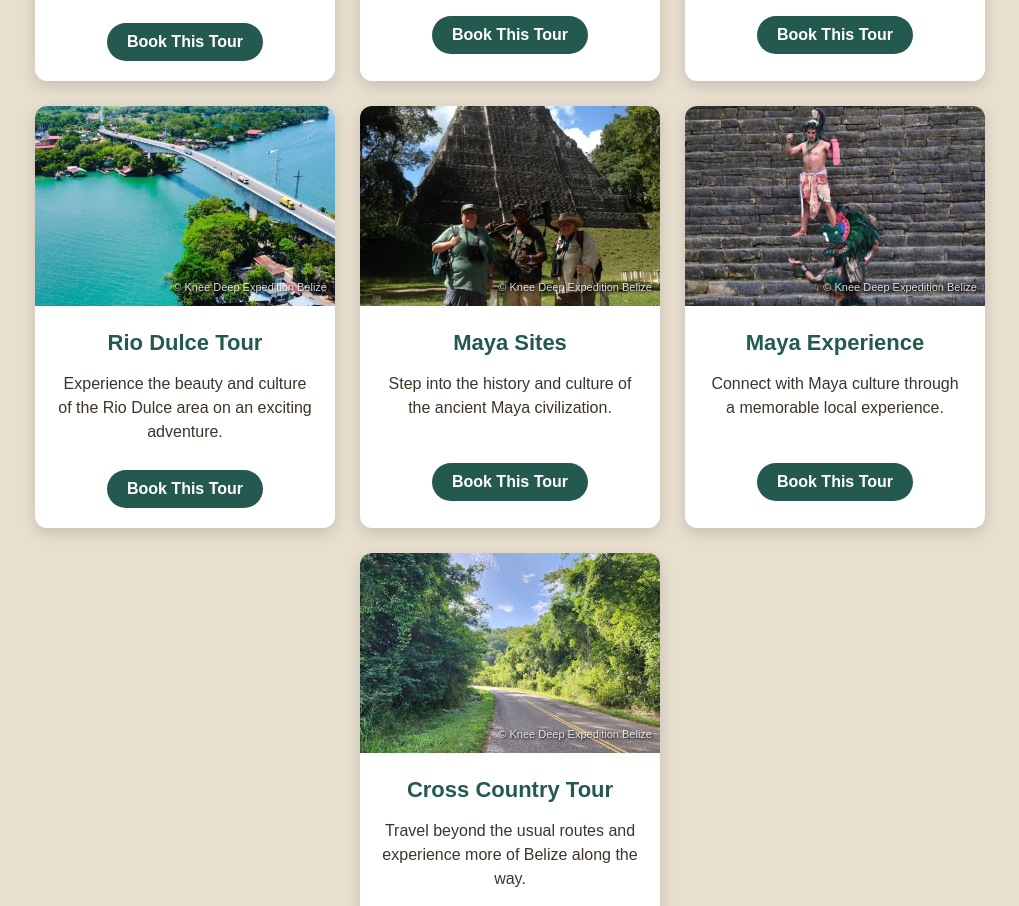
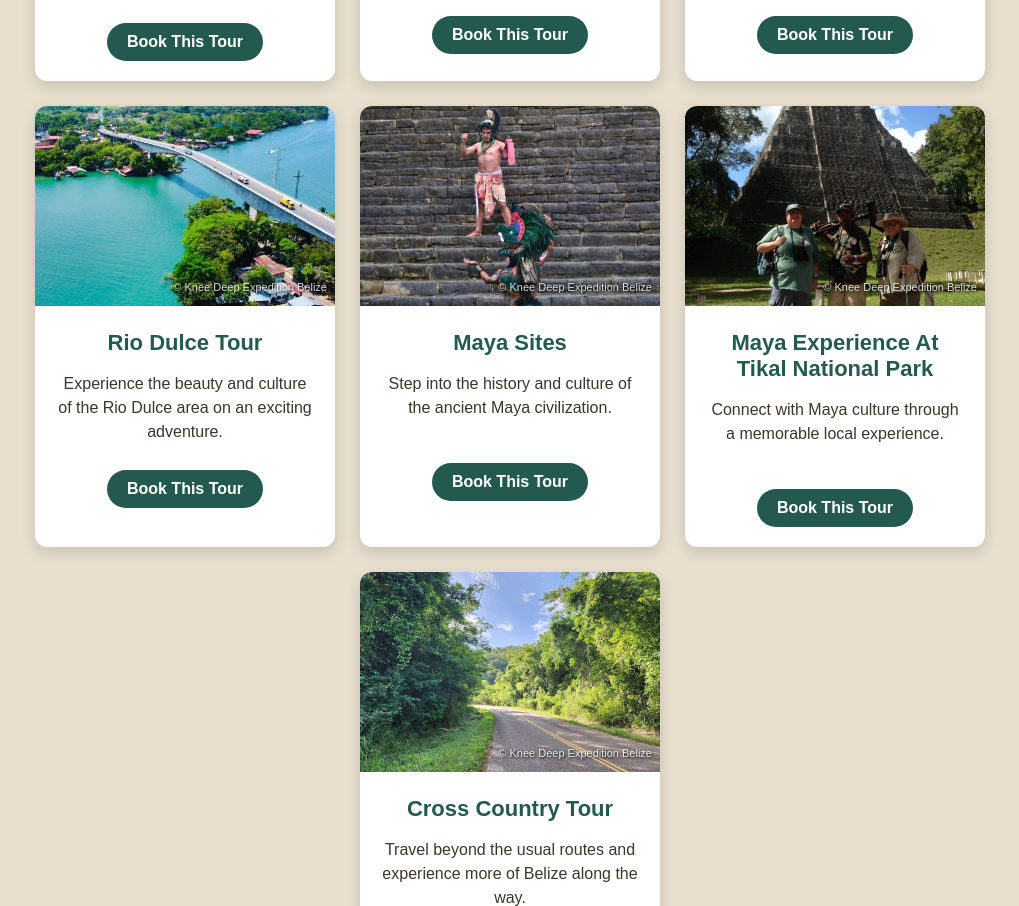
Before and after one commit to kneedeepexpedition-bz/knee-deep-expedition-belize, a plain HTML site: page index.html in a window 1280 px wide. Shown: the part 3232-4138 px from the top of the page, without its empty margins (130-1149 px from the left). Drawn offline with Linux system fonts and the light colour scheme.

Commit message:
Add files via upload

```diff
--- a/index.html
+++ b/index.html
@@ -780,7 +780,7 @@ footer .copyright {
         </div>
 
         <div class="tour-card">
-            <img src="mayasite.jpg" alt="Maya Sites" onclick="openTourImage(this.src)">
+            <img src="mayaexperience.jpg" alt="Maya Sites" onclick="openTourImage(this.src)">
             <div class="tour-info">
                 <h3 data-en="Maya Sites" data-es="Sitios Mayas">Maya Sites</h3>
                 <p data-en="Step into the history and culture of the ancient Maya civilization."
@@ -793,9 +793,9 @@ footer .copyright {
         </div>
 
         <div class="tour-card">
-            <img src="mayaexperience.jpg" alt="Maya Experience" onclick="openTourImage(this.src)">
+            <img src="mayasite.jpg" alt="Maya Experience" onclick="openTourImage(this.src)">
             <div class="tour-info">
-                <h3 data-en="Maya Experience" data-es="Experiencia Maya">Maya Experience</h3>
+                <h3 data-en="Maya Experience At Tikal National Park" data-es="Experiencia Maya en el Parque Nacional Tikal">Maya Experience</h3>
                 <p data-en="Connect with Maya culture through a memorable local experience."
                    data-es="Conéctese con la cultura Maya a través de una experiencia local inolvidable.">
                     Connect with Maya culture through a memorable local experience.
```
